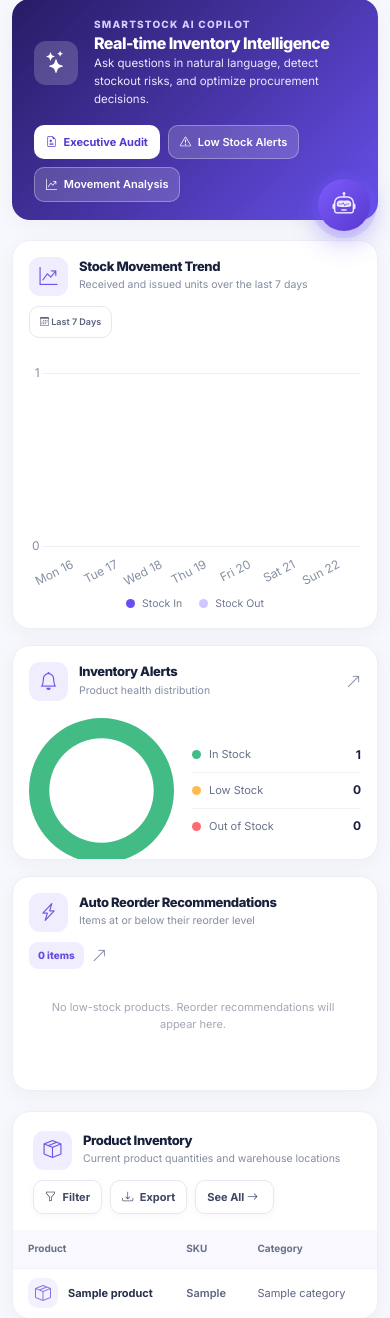
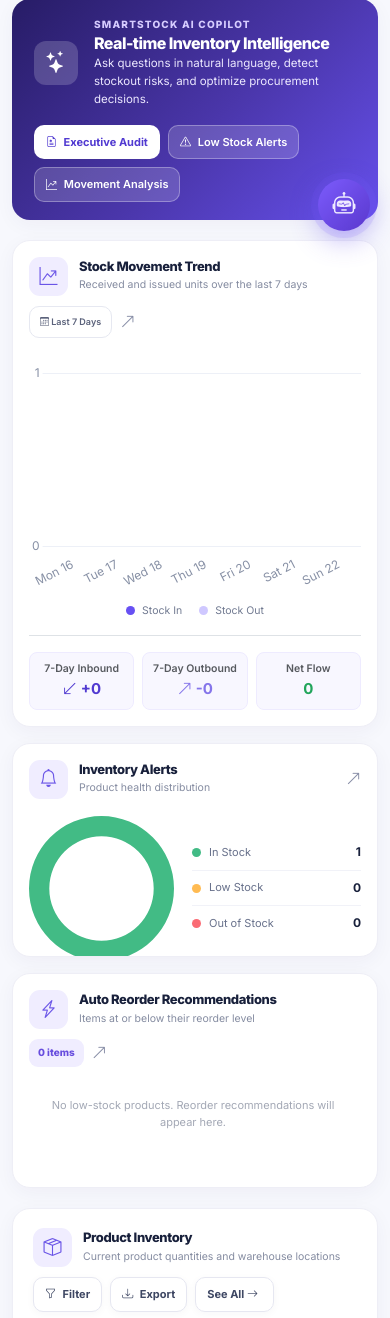
Before and after one commit to shihab-jim/Inventry-EPR, a Django app: page / in a window 390 px wide. Shown: the part 593-1911 px from the top of the page. Run offline with Django 5.2, Linux system fonts and the light colour scheme; a user stored in the database is signed in; tables that the repository leaves empty hold one stand-in row (values such as "Sample post").

Commit message:
Eliminate blank space below Stock Movement Trend chart with responsive flex height and 7-day KPI summary strip

```diff
--- a/inventory/views.py
+++ b/inventory/views.py
@@ -95,6 +95,9 @@ def dashboard(request):
             "received": [movement_counts[d]["IN"] for d in dates],
             "issued": [movement_counts[d]["OUT"] for d in dates],
         },
+        "inbound_7d": sum(movement_counts[d]["IN"] for d in dates),
+        "outbound_7d": sum(movement_counts[d]["OUT"] for d in dates),
+        "net_7d": sum(movement_counts[d]["IN"] for d in dates) - sum(movement_counts[d]["OUT"] for d in dates),
     }
     return render(request, "inventory/dashboard.html", context)
 
--- a/static/css/site.css
+++ b/static/css/site.css
@@ -83,7 +83,7 @@ h1,h2,h3,h4 {font-weight:800;letter-spacing:-.035em}
 .section-icon {width:39px;height:39px;display:grid;place-items:center;flex:0 0 39px;border-radius:11px;font-size:18px}
 .section-icon.purple {background:#f0edff;color:#6a55e7}
 .date-chip {white-space:nowrap;color:#5b627b;background:#fff;border:1px solid #e6e8f1;border-radius:10px;font-size:10px;font-weight:600;padding:8px 10px}
-.chart-wrap {height:275px;padding:8px 0 3px}
+.chart-wrap {min-height:240px;height:auto;flex:1 1 auto;position:relative;padding:8px 0 3px}
 .chart-foot {display:flex;gap:17px;justify-content:center;font-size:10.5px;color:#717a91;margin-top:1px}
 .legend-item {display:flex;gap:7px;align-items:center}.legend-dot {display:inline-block;flex:0 0 auto;height:9px;width:9px;border-radius:50%}
 .dot-purple {background:#6750f3}.dot-lavender {background:#cfc8ff}.green {background:#42bb85}.amber {background:#ffbb52}.red {background:#fa6b74}
--- a/templates/base.html
+++ b/templates/base.html
@@ -98,7 +98,7 @@ h1,h2,h3,h4 {font-weight:800;letter-spacing:-.035em}
 .section-icon {width:39px;height:39px;display:grid;place-items:center;flex:0 0 39px;border-radius:11px;font-size:18px}
 .section-icon.purple {background:#f0edff;color:#6a55e7}
 .date-chip {white-space:nowrap;color:#5b627b;background:#fff;border:1px solid #e6e8f1;border-radius:10px;font-size:10px;font-weight:600;padding:8px 10px}
-.chart-wrap {height:275px;padding:8px 0 3px}
+.chart-wrap {min-height:240px;height:auto;flex:1 1 auto;position:relative;padding:8px 0 3px}
 .chart-foot {display:flex;gap:17px;justify-content:center;font-size:10.5px;color:#717a91;margin-top:1px}
 .legend-item {display:flex;gap:7px;align-items:center}.legend-dot {display:inline-block;flex:0 0 auto;height:9px;width:9px;border-radius:50%}
 .dot-purple {background:#6750f3}.dot-lavender {background:#cfc8ff}.green {background:#42bb85}.amber {background:#ffbb52}.red {background:#fa6b74}
--- a/templates/inventory/dashboard.html
+++ b/templates/inventory/dashboard.html
@@ -48,7 +48,54 @@
   </div>
 </div>
 <div class="row g-3 mt-1">
-  <div class="col-xl-7"><section class="panel h-100"><div class="panel-title-row"><div class="panel-title-group"><span class="section-icon purple"><i class="bi bi-graph-up-arrow"></i></span><div><h2>Stock Movement Trend</h2><p>Received and issued units over the last 7 days</p></div></div><span class="date-chip"><i class="bi bi-calendar3"></i> Last 7 Days</span></div><div class="chart-wrap"><canvas id="movementChart" role="img" aria-label="Seven-day stock in and out bar chart"></canvas></div><div class="chart-foot"><span class="legend-item"><span class="legend-dot dot-purple"></span> Stock In</span><span class="legend-item"><span class="legend-dot dot-lavender"></span> Stock Out</span></div></section></div>
+  <div class="col-xl-7">
+    <section class="panel h-100 d-flex flex-column">
+      <div class="panel-title-row">
+        <div class="panel-title-group">
+          <span class="section-icon purple"><i class="bi bi-graph-up-arrow"></i></span>
+          <div>
+            <h2>Stock Movement Trend</h2>
+            <p>Received and issued units over the last 7 days</p>
+          </div>
+        </div>
+        <div class="d-flex align-items-center gap-2">
+          <span class="date-chip"><i class="bi bi-calendar3"></i> Last 7 Days</span>
+          <a href="{% url 'inventory:movements' %}" class="circle-help" title="View all stock movements"><i class="bi bi-arrow-up-right"></i></a>
+        </div>
+      </div>
+      <div class="chart-wrap flex-grow-1" style="min-height: 240px; position: relative;">
+        <canvas id="movementChart" role="img" aria-label="Seven-day stock in and out bar chart"></canvas>
+      </div>
+      <div class="chart-foot mt-2 mb-3">
+        <span class="legend-item"><span class="legend-dot dot-purple"></span> Stock In</span>
+        <span class="legend-item"><span class="legend-dot dot-lavender"></span> Stock Out</span>
+      </div>
+      <div class="movement-kpi-bar pt-3 border-top mt-auto">
+        <div class="row g-2 text-center">
+          <div class="col-4">
+            <div class="p-2 rounded-3" style="background:#f8f7ff;border:1px solid #eeebff">
+              <span class="d-block text-muted" style="font-size:10.5px;font-weight:600">7-Day Inbound</span>
+              <strong style="font-size:15px;color:#513ad1"><i class="bi bi-arrow-down-left"></i> +{{ inbound_7d|default:0 }}</strong>
+            </div>
+          </div>
+          <div class="col-4">
+            <div class="p-2 rounded-3" style="background:#f8f7ff;border:1px solid #eeebff">
+              <span class="d-block text-muted" style="font-size:10.5px;font-weight:600">7-Day Outbound</span>
+              <strong style="font-size:15px;color:#8575ea"><i class="bi bi-arrow-up-right"></i> -{{ outbound_7d|default:0 }}</strong>
+            </div>
+          </div>
+          <div class="col-4">
+            <div class="p-2 rounded-3" style="background:#f8f7ff;border:1px solid #eeebff">
+              <span class="d-block text-muted" style="font-size:10.5px;font-weight:600">Net Flow</span>
+              <strong style="font-size:15px;color:{% if net_7d >= 0 %}#22a55b{% else %}#f14e68{% endif %}">
+                {% if net_7d > 0 %}+{% endif %}{{ net_7d|default:0 }}
+              </strong>
+            </div>
+          </div>
+        </div>
+      </div>
+    </section>
+  </div>
   <div class="col-xl-5"><div class="stack-panels"><section class="panel"><div class="panel-title-row"><div class="panel-title-group"><span class="section-icon purple"><i class="bi bi-bell"></i></span><div><h2>Inventory Alerts</h2><p>Product health distribution</p></div></div><a href="{% url 'inventory:products' %}?status=low" class="circle-help" title="View low stock"><i class="bi bi-arrow-up-right"></i></a></div><div class="alert-chart-section"><div class="donut-wrap"><canvas id="statusChart" role="img" aria-label="Product stock status doughnut chart"></canvas></div><div class="donut-legend"><div><span class="legend-dot green"></span> In Stock <strong>{{ in_stock_count }}</strong></div><div><span class="legend-dot amber"></span> Low Stock <strong>{{ low_stock_count }}</strong></div><div><span class="legend-dot red"></span> Out of Stock <strong>{{ out_stock_count }}</strong></div></div></div></section>
   <section class="panel d-flex flex-column" style="min-height:0">
     <div class="panel-title-row compact flex-shrink-0">
```
